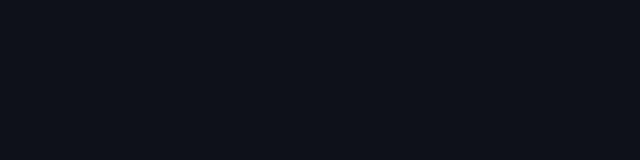
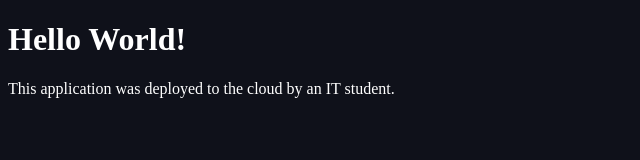
Before and after one commit to tochiny/my-cloud-app, a plain HTML site: page index.html in a window 1280 px wide. Shown: the whole page, without its empty margins (0-640 px from the left). Drawn offline with Linux system fonts and the light colour scheme.

Commit message:
Update text color in index.html for visibility
Changed text color from dark to white for better visibility.

```diff
--- a/index.html
+++ b/index.html
@@ -8,7 +8,7 @@
     <style>
         body {
             background-color: #0f111a;
-            color: #0f111a;
+            color: #ffffff;
         }
     </style>
 
```
